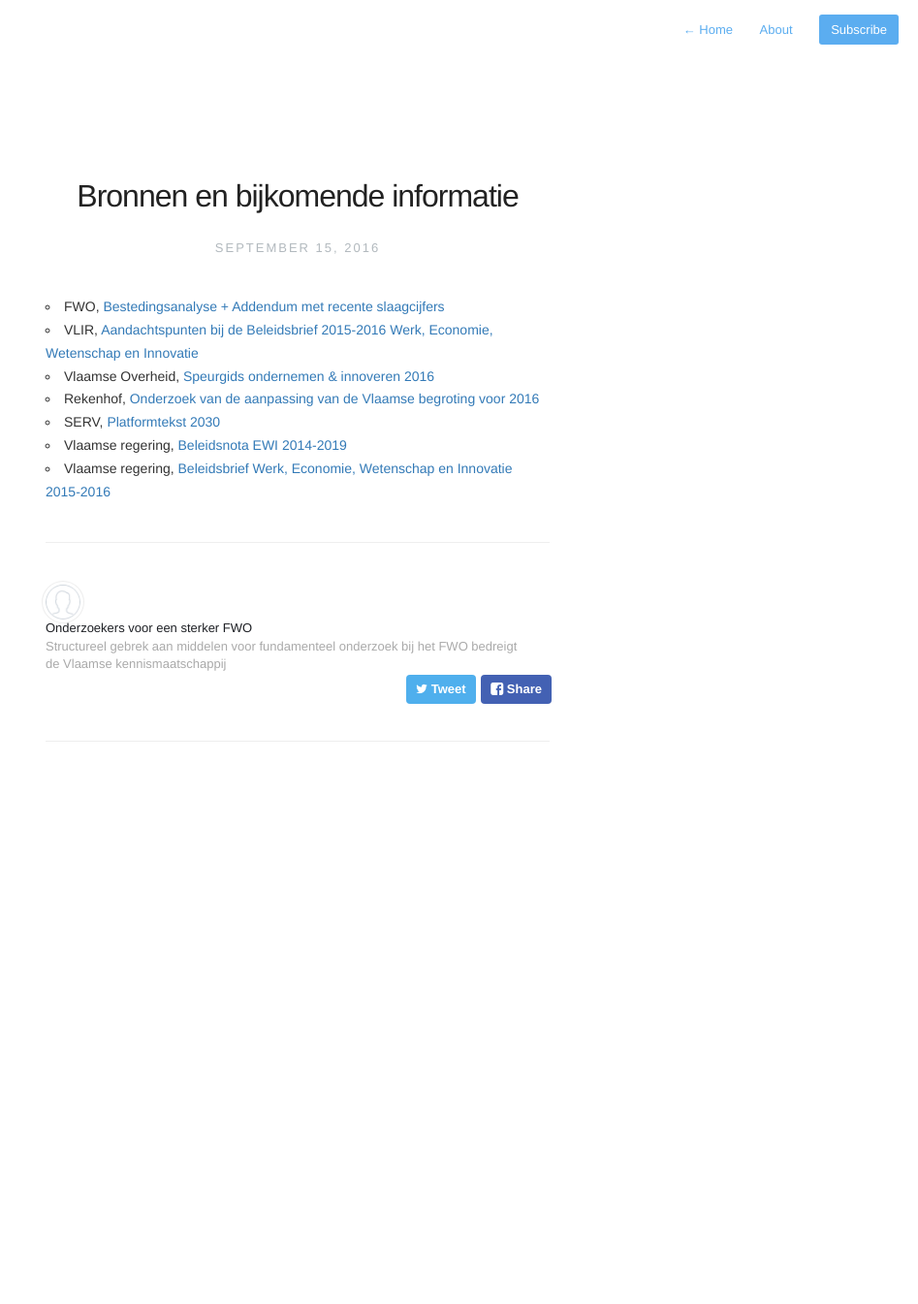
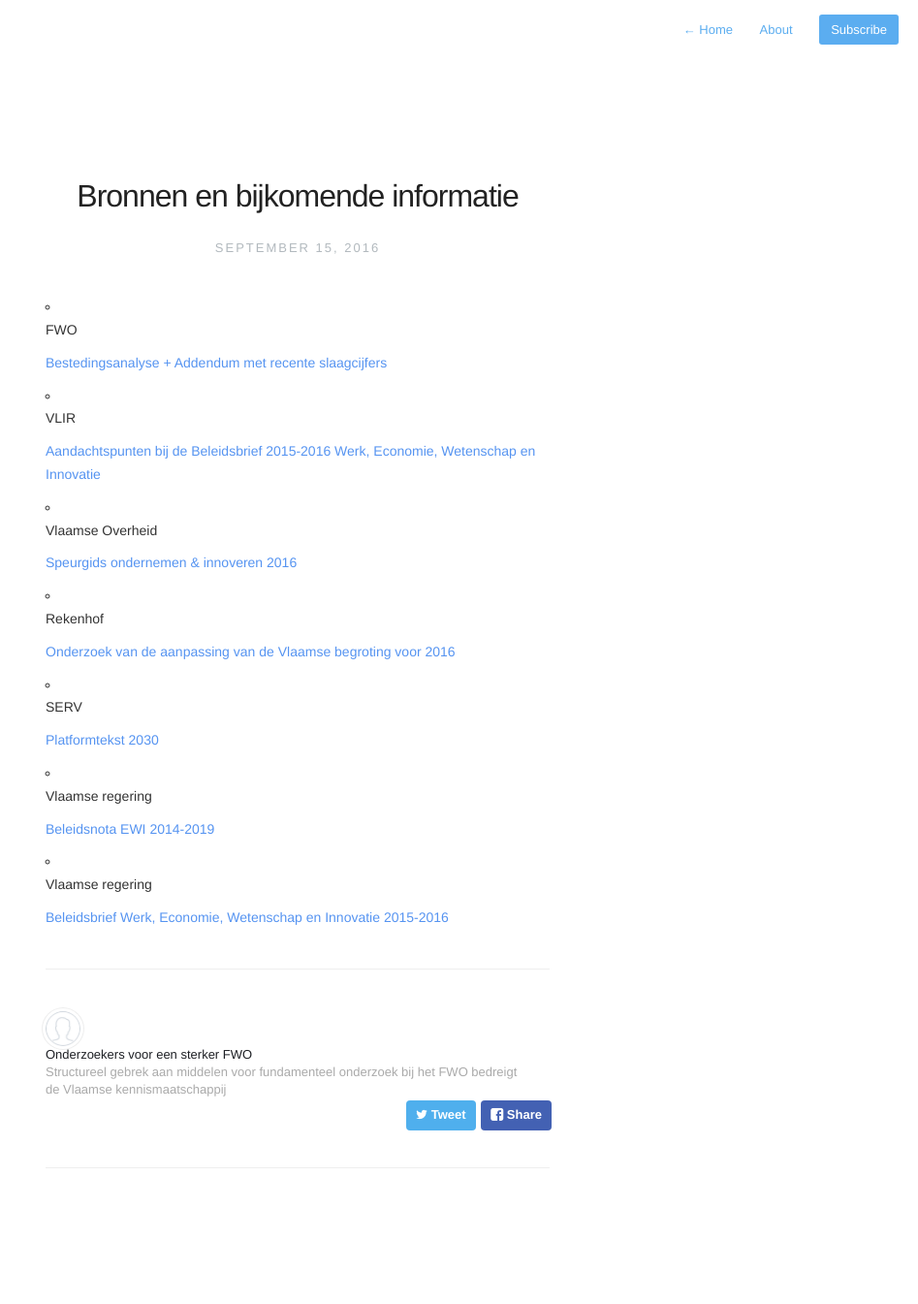
Before and after one commit to KrisJanssen/sterkFWO, a Jekyll site: the page built from _posts/2016-09-21-Additional-Resources.md, in a window 1280 px wide. Shown: the whole page at 97% size, without its empty margins (333-1280 px from the left). Built offline with Jekyll 4.4.1, drawn with Linux system fonts in a browser that asks for light colours; nearby versions of some CDN libraries; Markdown is read by kramdown in place of the engine named in the settings; before the commit the page ends 905 px from its top, so only the background shows below that.

Commit message:
Layout changes

```diff
--- a/_posts/2016-09-21-Additional-Resources.md
+++ b/_posts/2016-09-21-Additional-Resources.md
@@ -1,15 +1,35 @@
 ---
-title: "Bronnen en bijkomende informatie"
+title: Bronnen en bijkomende informatie
 date:
-  "Wed Sep 15 2016 08:55:00 GMT+0100 (CET)": null
+  'Wed Sep 15 2016 08:55:00 GMT+0100 (CET)': null
 description: Bijkomende informatie
 published: true
 ---
 
-1. FWO, [Bestedingsanalyse + Addendum met recente slaagcijfers](http://www.fwo.be/media/585452/bestedingsanalyse_2005-2015.pdf)
-2. VLIR, [Aandachtspunten bij de Beleidsbrief 2015-2016 Werk, Economie, Wetenschap en Innovatie](http://www.vlir.be/media/docs/Onderzoeksbeleid/VLIR%20nota%20BeleidsbriefWI%2020151216.pdf)
-3. Vlaamse Overheid, [Speurgids ondernemen & innoveren 2016](http://www.vlaanderen.be/nl/publicaties/detail/speurgids-2016)
-4. Rekenhof, [Onderzoek van de aanpassing van de Vlaamse begroting voor 2016](https://www.ccrek.be/Docs/2016_18_AanpassingVlaamseBegroting2016.pdf)
-5. SERV, [Platformtekst 2030](http://www.ewi-vlaanderen.be/sites/default/files/serv_20160208_platformtekst2030_doc.pdf)
-6. Vlaamse regering, [Beleidsnota EWI 2014-2019](http://www.ewi-vlaanderen.be/sites/default/files/bestanden/Beleidsnota_2014_2019_Werk_Economie_Wetenschap_Innovatie.pdf)
-7. Vlaamse regering, [Beleidsbrief Werk, Economie, Wetenschap en Innovatie 2015-2016](http://docs.vlaamsparlement.be/docs/stukken/2015-2016/g515-1.pdf)
+1. FWO
+
+    [Bestedingsanalyse + Addendum met recente slaagcijfers](http://www.fwo.be/media/585452/bestedingsanalyse_2005-2015.pdf)
+
+2. VLIR
+
+	[Aandachtspunten bij de Beleidsbrief 2015-2016 Werk, Economie, Wetenschap en Innovatie](http://www.vlir.be/media/docs/Onderzoeksbeleid/VLIR%20nota%20BeleidsbriefWI%2020151216.pdf)
+
+3. Vlaamse Overheid
+
+	[Speurgids ondernemen & innoveren 2016](http://www.vlaanderen.be/nl/publicaties/detail/speurgids-2016)
+
+4. Rekenhof
+
+	[Onderzoek van de aanpassing van de Vlaamse begroting voor 2016](https://www.ccrek.be/Docs/2016_18_AanpassingVlaamseBegroting2016.pdf)
+
+5. SERV
+
+	[Platformtekst 2030](http://www.ewi-vlaanderen.be/sites/default/files/serv_20160208_platformtekst2030_doc.pdf)
+
+6. Vlaamse regering
+
+	[Beleidsnota EWI 2014-2019](http://www.ewi-vlaanderen.be/sites/default/files/bestanden/Beleidsnota_2014_2019_Werk_Economie_Wetenschap_Innovatie.pdf)
+
+7. Vlaamse regering
+
+	[Beleidsbrief Werk, Economie, Wetenschap en Innovatie 2015-2016](http://docs.vlaamsparlement.be/docs/stukken/2015-2016/g515-1.pdf)
```
